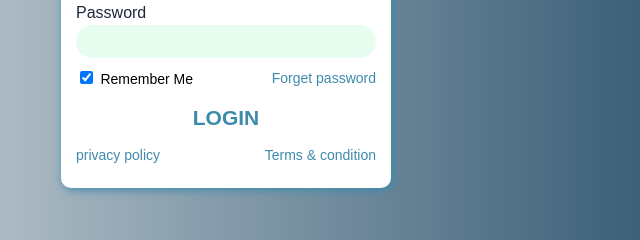
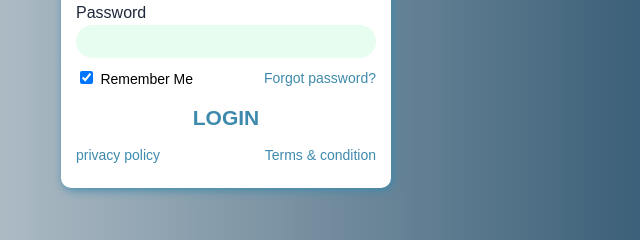
Before and after one commit to Adithyabalakrishnan/Tuto-Bunny, a plain HTML site: page login.html in a window 1280 px wide. Shown: the part 448-688 px from the top of the page, 414-1054 px from the left. Drawn offline with Linux system fonts and the light colour scheme.

Commit message:
Update login.html

```diff
--- a/login.html
+++ b/login.html
@@ -43,7 +43,7 @@
                     <label for="password" class="chekbox-label">Remember Me</label>
                 </div>
                 <div>
-                    <a href="#">Forget password</a>
+                    <a href="#">Forgot password?</a>
                 </div>
             </div>
             <div>
```
